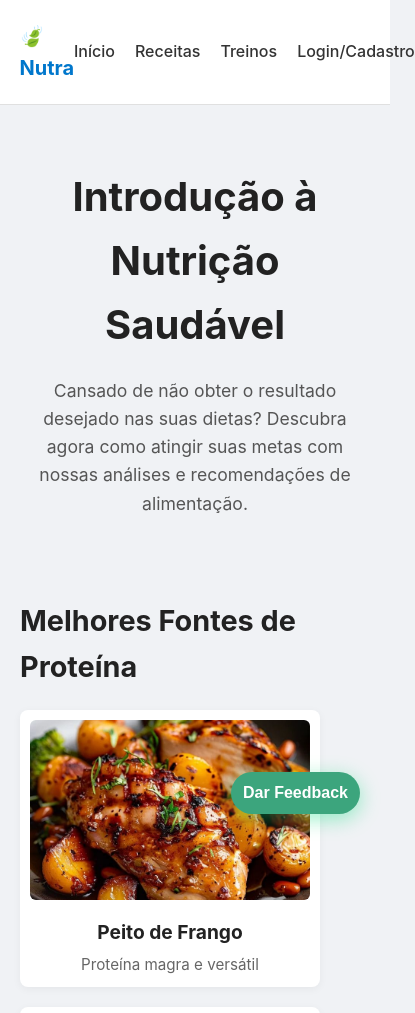
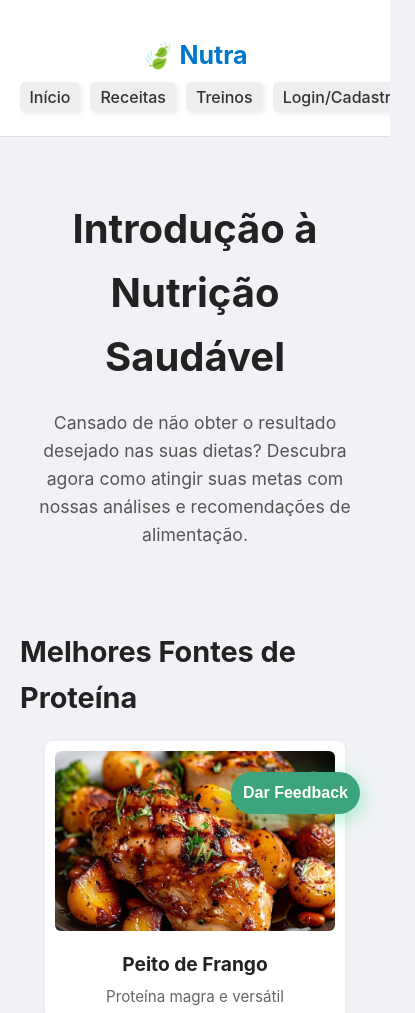
Before and after one commit to Projeto-de-LSW/Nutra, a plain HTML site: page Nutra-main/index.html in a window 390 px wide. Shown: the top 1013 px of the page, 415 px wide, since content can reach past the window. Drawn offline with Linux system fonts and the light colour scheme.

Commit message:
Ajustei os links e o CSS.
Modifiquei o CSS para deixar responsivo e também algumas outras moficações no flex-box.

```diff
--- a/Nutra-main/CSS/styles.css
+++ b/Nutra-main/CSS/styles.css
@@ -11,15 +11,15 @@ body {
   color: #222;
 }
 
+main {
+  overflow: hidden;
+}
+
 header {
   background: #ffffff;
   border-bottom: 1px solid #e0e0e0;
-  padding: 20px 0;
-}
-
-.active {
-  background-color: #ffffff;
-  color: #fff
+  padding: 25px 0;
+  overflow: hidden;
 }
 
 .container {
@@ -32,9 +32,10 @@ header {
 }
 
 .logo {
-  font-size: 20px;
+  font-size: 25px;
   font-weight: bold;
   color: #0077cc;
+  padding: 10px;
 }
 
 .menu {
@@ -47,6 +48,16 @@ header {
   text-decoration: none;
   color: #333;
   font-weight: 500;
+  padding: 7px 12px;
+  border-radius: 5px;
+  box-shadow: 2px 2px 5px rgba(0, 0, 0, 0.07);
+  transition: 0.3s ease;
+  cursor: pointer;
+  background-color: #d9d9d974;
+}
+
+.menu a:hover {
+  background-color: #f9f8f8;
 }
 
 .auth-buttons {
@@ -91,6 +102,7 @@ header {
 .intro h1 {
   font-size: 2.5rem;
   margin-bottom: 20px;
+  padding: 0px 10px;
 }
 
 .intro p {
@@ -113,6 +125,8 @@ header {
   display: flex;
   flex-wrap: wrap;
   gap: 20px;
+  justify-content: space-evenly;
+  margin: 10px;
 }
 
 .card {
@@ -123,6 +137,12 @@ header {
   max-width: 300px;
   box-shadow: 0 2px 8px rgba(0,0,0,0.05);
   text-align: center;
+  cursor: pointer;
+  transition: 0.3s ease;
+}
+
+.card:hover {
+  transform: scale(102%);
 }
 
 .card img {
@@ -165,3 +185,36 @@ footer p {
   font-size: 0.9rem;
   color: #888;
 }
+
+/*Quando a tela ficar com 600px ou menos ele vai diminuir no menu e no nav bar o tamanho */
+@media screen and (max-width: 610px) {
+  .menu {
+    list-style: none;
+    display: flex;
+    gap: 10px;
+    transition: 0.4s ease;
+  }
+
+  nav {
+    margin: auto;
+  }
+
+  .logo {
+    margin: auto;
+  }
+
+  .container {
+    flex-wrap: wrap;
+  }
+
+  .menu a {
+    text-decoration: none;
+    color: #333;
+    font-weight: 500;
+    padding: 5px 10px;
+    border-radius: 5px;
+    box-shadow: 2px 2px 5px rgba(0, 0, 0, 0.07);
+    transition: 0.3s ease;
+    cursor: pointer;
+  }
+}
--- a/Nutra-main/index.html
+++ b/Nutra-main/index.html
@@ -4,8 +4,8 @@
   <meta charset="UTF-8" />
   <meta name="viewport" content="width=device-width, initial-scale=1.0" />
   <title>Nutra</title>
-  <link rel="stylesheet" href="../CSS/styles.css">
-  <link rel="stylesheet" href="../CSS/feedback.css">
+  <link rel="stylesheet" href="CSS/styles.css">
+  <link rel="stylesheet" href="CSS/feedback.css">
 </head>
 <body>
   <header>
@@ -14,9 +14,9 @@
       <nav>
         <ul class="menu">
           <li><a href="index.html" class="active" aria-current="page">Início</a></li>
-          <li><a href="/Pages/nutricao.html">Receitas</a></li>
-          <li><a href="/Pages/treinos.html">Treinos</a></li>
-          <li><a href="/Pages/login.html">Login/Cadastro</a></li>
+          <li><a href="Pages/nutricao.html">Receitas</a></li>
+          <li><a href="Pages/treinos.html">Treinos</a></li>
+          <li><a href="Pages/login.html">Login/Cadastro</a></li>
         </ul>
       </nav>
     </div>
@@ -47,17 +47,17 @@
       <h2>Melhores Fontes de Proteína</h2>
       <div class="cards">
         <div class="card">
-          <img src="/Images/frango.jpg" alt="Peito de Frango" />
+          <img src="Images/frango.jpg" alt="Peito de Frango" />
           <h3>Peito de Frango</h3>
           <p>Proteína magra e versátil</p>
         </div>
         <div class="card">
-          <img src="/Images/salmao.jpg" alt="Salmão" />
+          <img src="Images/salmao.jpg" alt="Salmão" />
           <h3>Salmão</h3>
           <p>Ômega-3 e proteína de alta qualidade</p>
         </div>
         <div class="card">
-          <img src="/Images/lentilha.jpg" alt="Lentilhas" />
+          <img src="Images/lentilha.jpg" alt="Lentilhas" />
           <h3>Lentilhas</h3>
           <p>Rico em proteínas e fibras</p>
         </div>
@@ -68,17 +68,17 @@
       <h2>Melhores Fontes de Carboidratos</h2>
       <div class="cards">
         <div class="card">
-          <img src="/Images/arrozintegral.jpg" alt="Arroz Integral" />
+          <img src="Images/arrozintegral.jpg" alt="Arroz Integral" />
           <h3>Arroz Integral</h3>
           <p>Carboidrato complexo e nutritivo</p>
         </div>
         <div class="card">
-          <img src="/Images/batatadoce.jpg" alt="Batata Doce" />
+          <img src="Images/batatadoce.jpg" alt="Batata Doce" />
           <h3>Batata Doce</h3>
           <p>Fonte de energia e vitaminas</p>
         </div>
         <div class="card">
-          <img src="/Images/quinoa.jpg" alt="Quinoa" />
+          <img src="Images/quinoa.jpg" alt="Quinoa" />
           <h3>Quinoa</h3>
           <p>Grão completo rico em nutrientes</p>
         </div>
@@ -89,17 +89,17 @@
       <h2>Melhores Fontes de Gorduras Saudáveis</h2>
       <div class="cards">
         <div class="card">
-          <img src="/Images/abacate.jpg" alt="Abacate" />
+          <img src="Images/abacate.jpg" alt="Abacate" />
           <h3>Abacate</h3>
           <p>Gordura monoinsaturada e rica em nutrientes</p>
         </div>
         <div class="card">
-          <img src="/Images/azeite.jpg" alt="Azeite de Oliva" />
+          <img src="Images/azeite.jpg" alt="Azeite de Oliva" />
           <h3>Azeite de Oliva</h3>
           <p>Gordura saudável para cozinhar e temperar</p>
         </div>
         <div class="card">
-          <img src="/Images/nozes.jpg" alt="Nozes" />
+          <img src="Images/nozes.jpg" alt="Nozes" />
           <h3>Nozes</h3>
           <p>Fonte de ômega-3 e gorduras poli-insaturadas</p>
         </div>
```
